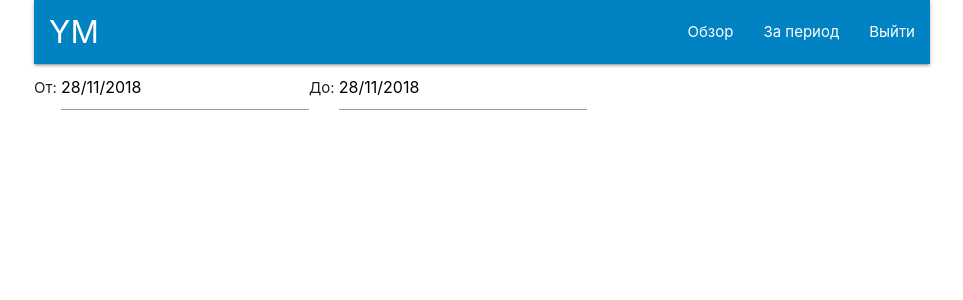
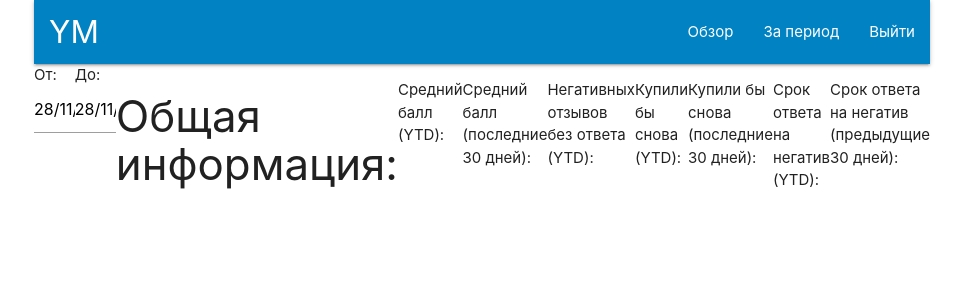
Before and after one commit to psubbo/ym, a React (Create React App) app in the folder client/: page /custom in a window 1280 px wide. Shown: the top 300 px of the page, without its empty margins (158-1121 px from the left). Built offline with nearby package versions, Linux system fonts and the light colour scheme; no server answers.

Commit message:
minDate bug fix

```diff
--- a/client/src/components/Custom.js
+++ b/client/src/components/Custom.js
@@ -38,6 +38,7 @@ class Custom extends React.Component {
             selected={this.state.startDate}
             dateFormat="dd/MM/yyyy"
             className="dateInput"
+            maxDate={this.state.endDate}
             startDate={this.state.startDate}
             endDate={this.state.endDate}
             onChange={this.handleChangeStart}
@@ -57,6 +58,29 @@ class Custom extends React.Component {
             onChange={this.handleChangeEnd}
           />
         </div>
+
+        <h3>Общая информация:</h3>
+        <div className="averageYtd">
+          <p>Средний балл (YTD):</p> <span />
+        </div>
+        <div className="averageMonth">
+          <p>Средний балл (последние 30 дней):</p> <span />
+        </div>
+        <div className="negativeToAnswerYtd">
+          <p>Негативных отзывов без ответа (YTD):</p> <span />
+        </div>
+        <div className="willRepurchaseYtd">
+          <p>Купили бы снова (YTD):</p> <span />
+        </div>
+        <div className="willRepurchaseMonth">
+          <p>Купили бы снова (последние 30 дней):</p> <span />
+        </div>
+        <div className="answerTimeYtd">
+          <p>Срок ответа на негатив (YTD):</p> <span />
+        </div>
+        <div className="answerTimeMonth">
+          <p>Срок ответа на негатив (предыдущие 30 дней):</p> <span />
+        </div>
       </div>
     );
   }
```
